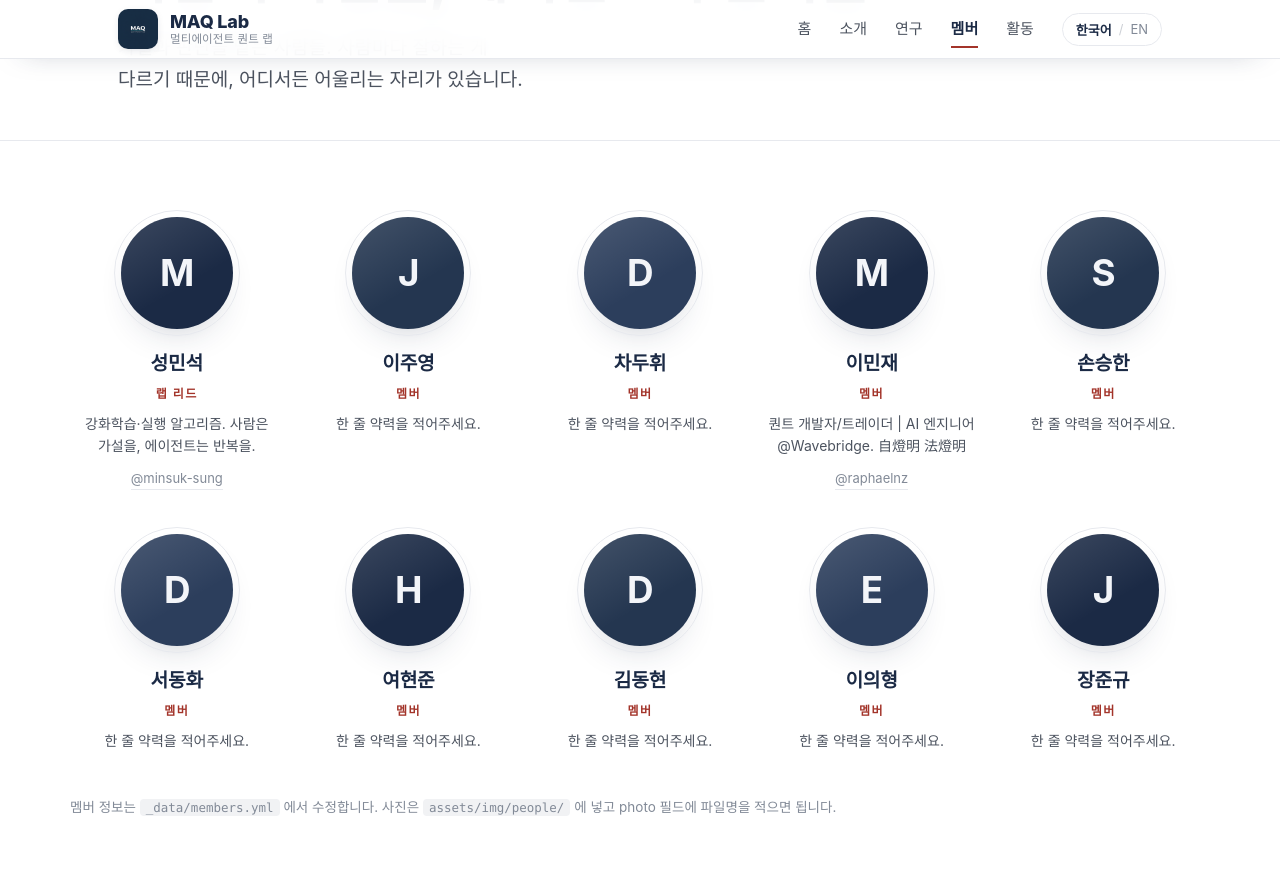
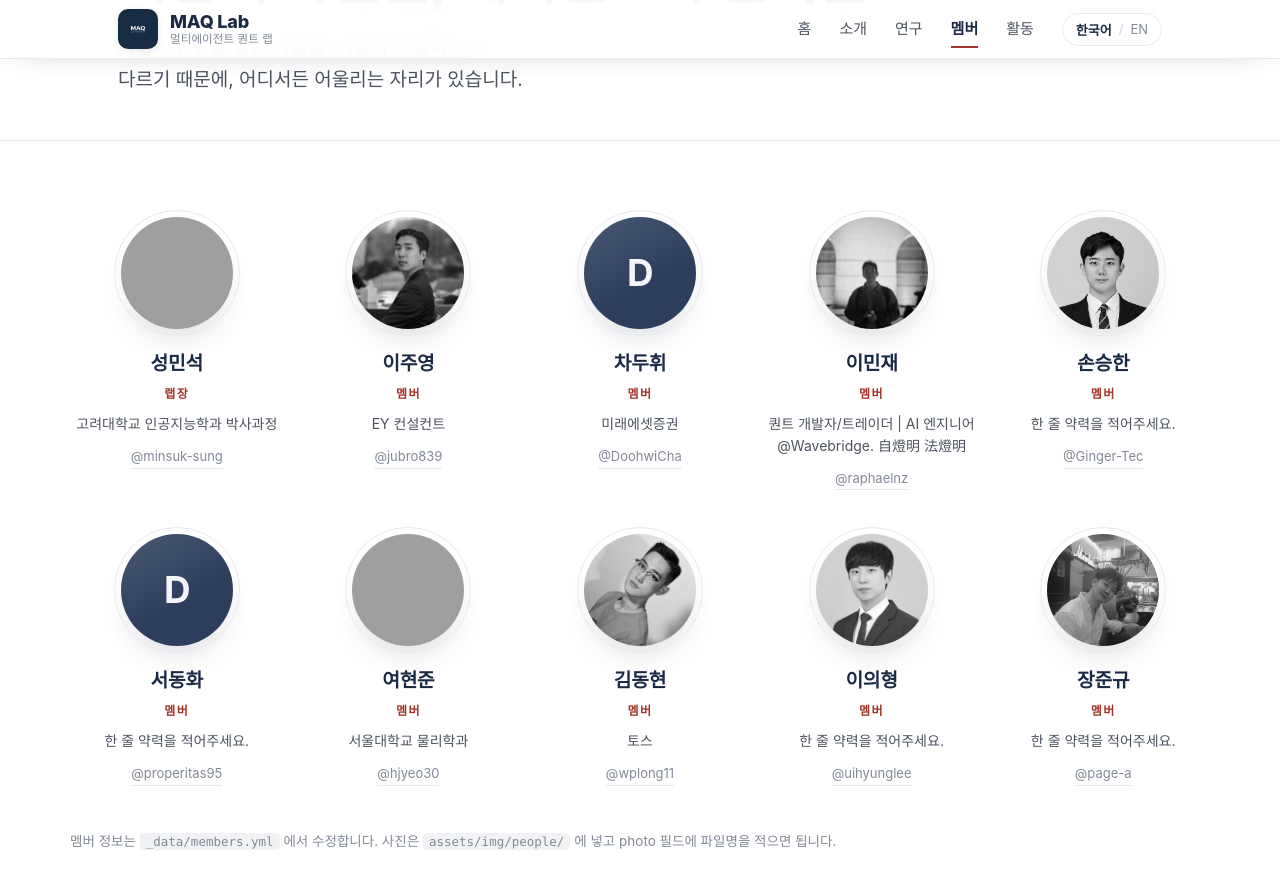
Before and after one commit to Multi-Agent-Quant-Lab/Multi-Agent-Quant-Lab.github.io, a Jekyll site: the page built from people/index.html, in a window 1280 px wide and 900 px high, scrolled down 262 px. Shown: the top 889 px of the window. Built offline with Jekyll 4.4.1, drawn with Linux system fonts in a browser that asks for light colours; some web fonts are replaced; grey boxes are pictures that could not be loaded.

Commit message:
Merge member data + add member photos
Lossless field-level union of the two diverging members.yml edits
(remote 'Update members.yml' + local work): keeps every real bio,
github, link and photo from both sides. Add the 8 member portraits.

Note: minsuk-sung role/bio took the local "랩장 / 고려대 박사과정"
values over the remote "랩 리드 / RL·execution" ones.

Co-Authored-By: Claude Opus 4.8 (1M context) <noreply@anthropic.com>

```diff
--- a/_data/members.yml
+++ b/_data/members.yml
@@ -1,121 +1,106 @@
-# ── Lab members (10) ──────────────────────────────────────
-# Each entry renders as a circular portrait + short bio card on
-# the People (멤버) page. All text fields are bilingual (ko/en).
-#
-#   photo : path under assets/img/people/ (e.g. "minsuk.jpg").
-#           Leave "" to auto-show an initials circle instead.
-#   role  : 랩 리드 / 리서처 / 엔지니어 ...  (currently placeholder)
-#   bio   : one short sentence.            (currently placeholder)
-#   github / link : optional profile links.
-#
-# Names are real; roles/bios/photos are placeholders — fill them in.
-
+# ── Lab members ───────────────────────────────────────────
+# Renders as circular portrait + bio on the People (멤버) page.
+# Fields are bilingual (ko/en). photo: filename under
+# assets/img/people/ (empty → navy initials circle).
+# role: 랩장 / 멤버 ...   github / link: optional.
+---
 - id: minsuk-sung
-  name_ko: "성민석"
-  name_en: "Minsuk Sung"
-  role_ko: "랩 리드"
-  role_en: "Lab Lead"
-  bio_ko: "강화학습·실행 알고리즘. 사람은 가설을, 에이전트는 반복을."
-  bio_en: "RL & execution. Humans set the thesis, agents do the reps."
-  photo: ""
-  github: "minsuk-sung"
-  link: ""
-
+  name_ko: 성민석
+  name_en: Minsuk Sung
+  role_ko: 랩장
+  role_en: Lab Leader
+  bio_ko: 고려대학교 인공지능학과 박사과정
+  bio_en: Ph.D. student in Artificial Intelligence at Korea University
+  photo: minsuk-sung.png
+  github: minsuk-sung
+  link: ''
 - id: juyoung-lee
-  name_ko: "이주영"
-  name_en: "Juyoung Lee"
-  role_ko: "멤버"
-  role_en: "Member"
-  bio_ko: "한 줄 약력을 적어주세요."
-  bio_en: "Add a one-line bio here."
-  photo: ""
-  github: ""
-  link: ""
-
+  name_ko: 이주영
+  name_en: Juyoung Lee
+  role_ko: 멤버
+  role_en: Member
+  bio_ko: EY 컨설컨트
+  bio_en: EY Consultant
+  photo: juyoung-lee.png
+  github: jubro839
+  link: ''
 - id: doohwi-cha
-  name_ko: "차두휘"
-  name_en: "Doohwi Cha"
-  role_ko: "멤버"
-  role_en: "Member"
-  bio_ko: "한 줄 약력을 적어주세요."
-  bio_en: "Add a one-line bio here."
-  photo: ""
-  github: ""
-  link: ""
-
+  name_ko: 차두휘
+  name_en: Doohwi Cha
+  role_ko: 멤버
+  role_en: Member
+  bio_ko: 미래에셋증권
+  bio_en: Mirae Asset Securities
+  photo: ''
+  github: DoohwiCha
+  link: ''
 - id: minjae-lee
-  name_ko: "이민재"
-  name_en: "Minjae Lee"
-  role_ko: "멤버"
-  role_en: "Member"
-  bio_ko: "퀀트 개발자/트레이더 | AI 엔지니어 @Wavebridge. 自燈明 法燈明"
-  bio_en: "Quant Dev/Trader | AI Engineer @Wavebridge. Be your own lamp"
-  photo: ""
-  github: "raphaelnz"
-  link: "https://www.linkedin.com/in/mj-lee-seoul/"
-
+  name_ko: 이민재
+  name_en: Minjae Lee
+  role_ko: 멤버
+  role_en: Member
+  bio_ko: 퀀트 개발자/트레이더 | AI 엔지니어 @Wavebridge. 自燈明 法燈明
+  bio_en: Quant Dev/Trader | AI Engineer @Wavebridge. Be your own lamp
+  photo: minjae-lee.png
+  github: raphaelnz
+  link: https://www.linkedin.com/in/mj-lee-seoul/
 - id: seunghan-son
-  name_ko: "손승한"
-  name_en: "Seunghan Son"
-  role_ko: "멤버"
-  role_en: "Member"
-  bio_ko: "한 줄 약력을 적어주세요."
-  bio_en: "Add a one-line bio here."
-  photo: ""
-  github: ""
-  link: ""
-
+  name_ko: 손승한
+  name_en: Seunghan Son
+  role_ko: 멤버
+  role_en: Member
+  bio_ko: 한 줄 약력을 적어주세요.
+  bio_en: Add a one-line bio here.
+  photo: seunghan-son.png
+  github: Ginger-Tec
+  link: ''
 - id: donghwa-seo
-  name_ko: "서동화"
-  name_en: "Donghwa Seo"
-  role_ko: "멤버"
-  role_en: "Member"
-  bio_ko: "한 줄 약력을 적어주세요."
-  bio_en: "Add a one-line bio here."
-  photo: ""
-  github: ""
-  link: ""
-
+  name_ko: 서동화
+  name_en: Donghwa Seo
+  role_ko: 멤버
+  role_en: Member
+  bio_ko: 한 줄 약력을 적어주세요.
+  bio_en: Add a one-line bio here.
+  photo: ''
+  github: properitas95
+  link: ''
 - id: hyunjun-yeo
-  name_ko: "여현준"
-  name_en: "Hyunjun Yeo"
-  role_ko: "멤버"
-  role_en: "Member"
-  bio_ko: "한 줄 약력을 적어주세요."
-  bio_en: "Add a one-line bio here."
-  photo: ""
-  github: ""
-  link: ""
-
+  name_ko: 여현준
+  name_en: Hyunjun Yeo
+  role_ko: 멤버
+  role_en: Member
+  bio_ko: 서울대학교 물리학과
+  bio_en: Physics department at Seoul National University
+  photo: hyunjun-yeo.png
+  github: hjyeo30
+  link: ''
 - id: donghyun-kim
-  name_ko: "김동현"
-  name_en: "Donghyun Kim"
-  role_ko: "멤버"
-  role_en: "Member"
-  bio_ko: "한 줄 약력을 적어주세요."
-  bio_en: "Add a one-line bio here."
-  photo: ""
-  github: ""
-  link: ""
-
+  name_ko: 김동현
+  name_en: Donghyun Kim
+  role_ko: 멤버
+  role_en: Member
+  bio_ko: 토스
+  bio_en: Toss
+  photo: donghyun-kim.png
+  github: wplong11
+  link: ''
 - id: euihyung-lee
-  name_ko: "이의형"
-  name_en: "Euihyung Lee"
-  role_ko: "멤버"
-  role_en: "Member"
-  bio_ko: "한 줄 약력을 적어주세요."
-  bio_en: "Add a one-line bio here."
-  photo: ""
-  github: ""
-  link: ""
-
+  name_ko: 이의형
+  name_en: Euihyung Lee
+  role_ko: 멤버
+  role_en: Member
+  bio_ko: 한 줄 약력을 적어주세요.
+  bio_en: Add a one-line bio here.
+  photo: euihyung-lee.png
+  github: uihyunglee
+  link: ''
 - id: jungyu-jang
-  name_ko: "장준규"
-  name_en: "Jungyu Jang"
-  role_ko: "멤버"
-  role_en: "Member"
-  bio_ko: "한 줄 약력을 적어주세요."
-  bio_en: "Add a one-line bio here."
-  photo: ""
-  github: ""
-  link: ""
+  name_ko: 장준규
+  name_en: Jungyu Jang
+  role_ko: 멤버
+  role_en: Member
+  bio_ko: 한 줄 약력을 적어주세요.
+  bio_en: Add a one-line bio here.
+  photo: jungyu-jang.png
+  github: page-a
+  link: ''
```
Also changed, not shown: assets/img/people/donghyun-kim.png (added), assets/img/people/euihyung-lee.png (added), assets/img/people/jungyu-jang.png (added), assets/img/people/juyoung-lee.png (added), assets/img/people/minjae-lee.png (added), assets/img/people/seunghan-son.png (added), 2 other files.
